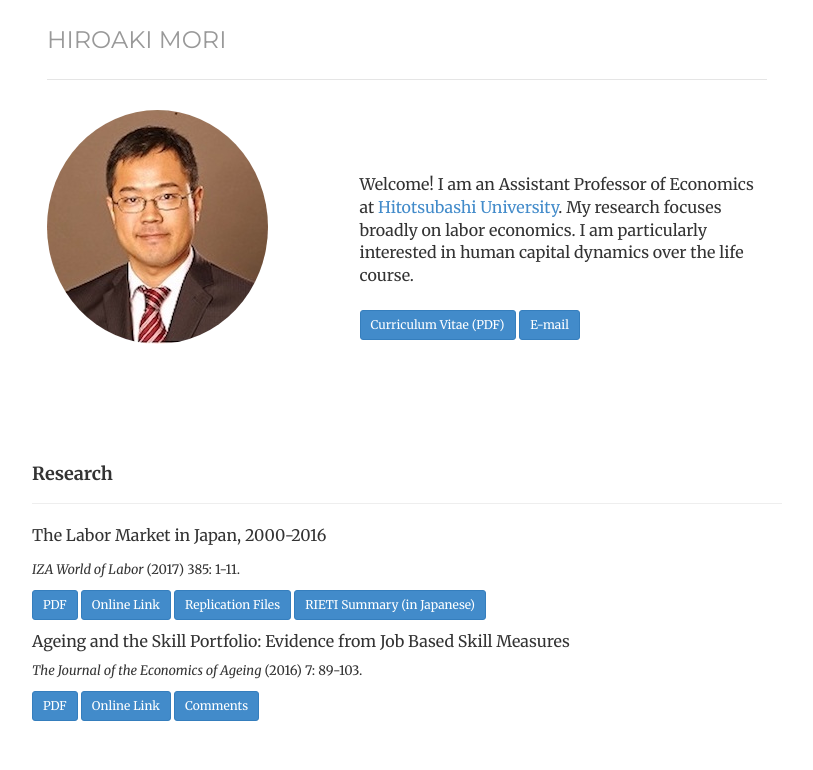
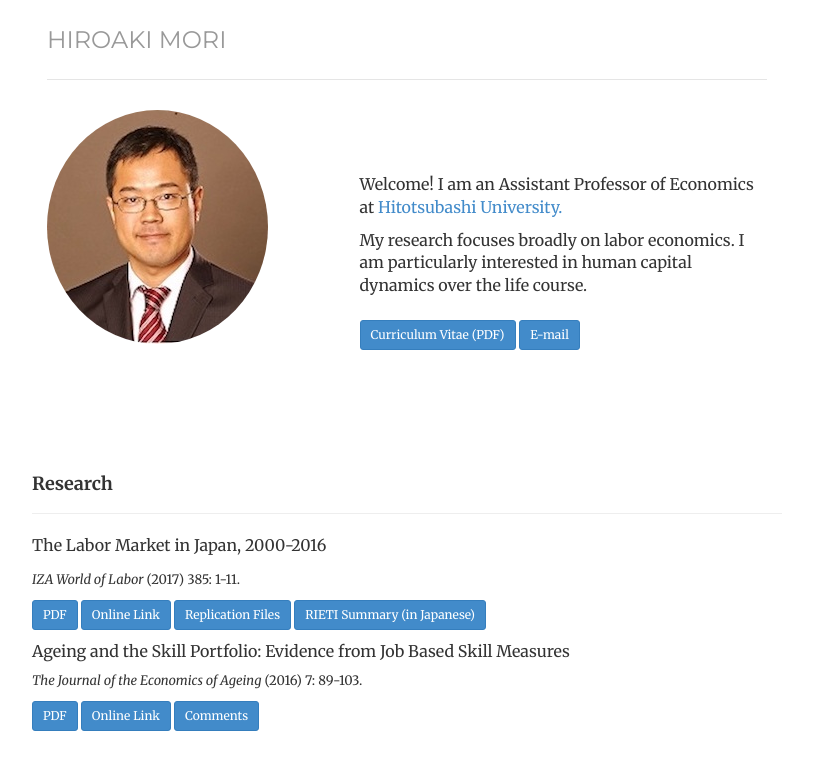
Before and after one commit to morihiroaki/morihiroaki.github.io, a Jekyll site: the page built from index.html, in a window 1280 px wide. Shown: the top 770 px of the page, without its empty margins (233-1046 px from the left). Built offline with Jekyll 4.4.1, drawn with Linux system fonts in a browser that asks for light colours.

Commit message:
Update index.html

```diff
--- a/index.html
+++ b/index.html
@@ -14,8 +14,8 @@
                  </div>
              <div class='col-sm-7'>
                <br/>
-              <p><font size="3"> Welcome! I am an Assistant Professor of Economics at <a href="http://www.econ.hit-u.ac.jp/~koho/english/" target="_blank" title="Link">Hitotsubashi University</a>. My research
-              focuses broadly on labor economics. I am particularly interested in human capital dynamics over the life course.<br><br>
+              <p><font size="3"> Welcome! I am an Assistant Professor of Economics at <a href="http://www.econ.hit-u.ac.jp/~koho/english/" target="_blank" title="Link">Hitotsubashi University.</a></p>
+                <p> My research focuses broadly on labor economics. I am particularly interested in human capital dynamics over the life course.<br><br>
                <a href="/files/cv_mori.pdf" class="btn btn-primary btn-sm" role="button">Curriculum Vitae (PDF)</a>
                <a href="mailto:h.mori@r.hit-u.ac.jp" class="btn btn-primary btn-sm" role="button">E-mail</a>
                 </p>
```
